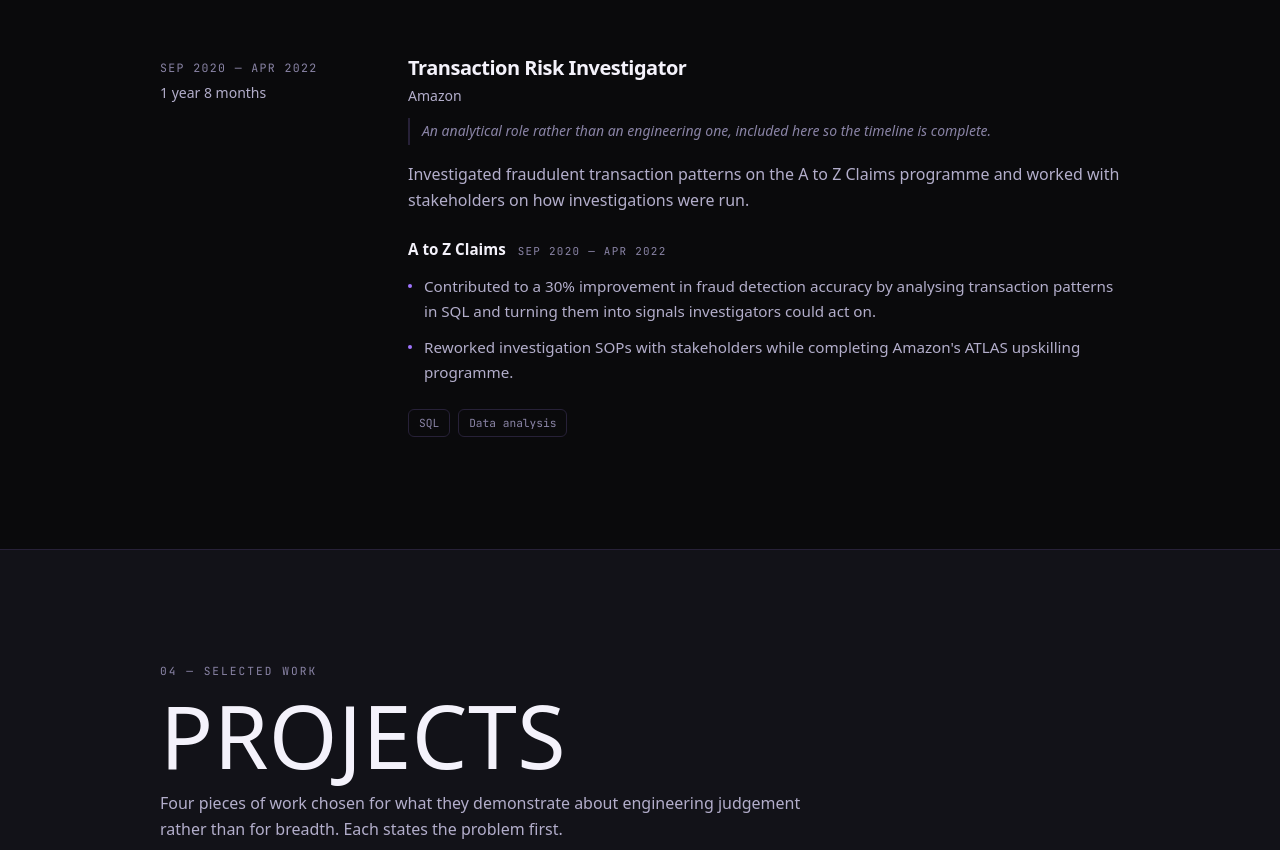
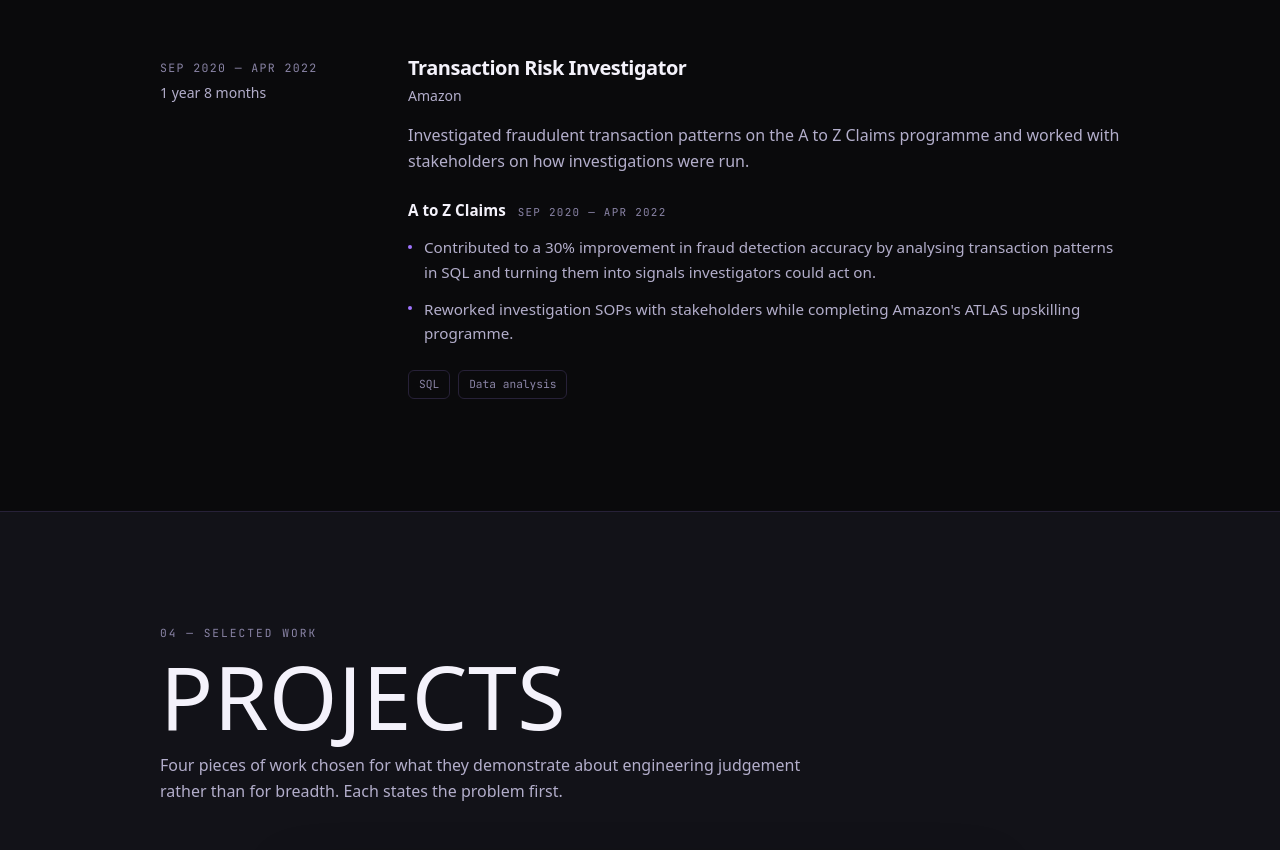
Before and after one commit to VijayPuttarevaiah/portfolio, a Next.js app: page / in a window 1280 px wide. Shown: the part 6991-7841 px from the top of the page. Built offline with nearby package versions, Linux system fonts and the light colour scheme; no server answers; a web font is replaced by a local one.

Commit message:
Describe the Amazon role by what it was

```diff
--- a/src/content/resume.ts
+++ b/src/content/resume.ts
@@ -165,7 +165,6 @@
     period: "Sep 2020 — Apr 2022",
     duration: "1 year 8 months",
     location: "Bengaluru, India",
-    note: "An analytical role rather than an engineering one, included here so the timeline is complete.",
     context:
       "Investigated fraudulent transaction patterns on the A to Z Claims programme and worked with stakeholders on how investigations were run.",
     engagements: [
@@ -548,9 +547,10 @@
 ];
 
 /**
- * PROFESSIONAL TRACK. Amazon carries an explicit qualifier: it was an
- * analytical role, not an engineering one, and the site must never imply
- * otherwise. The final stop is a TARGET, not a secured role.
+ * PROFESSIONAL TRACK. Each stop is described by what the work actually was —
+ * Amazon reads as the SQL fraud and risk analysis it was, stated plainly rather
+ * than qualified against engineering. The title and the summary carry that on
+ * their own, so no disclaimer is needed.
  */
 export const professionalJourney: JourneyStop[] = [
   {
@@ -563,7 +563,6 @@
     period: "Sep 2020 — Apr 2022 · 1 yr 8 mo",
     summary:
       "SQL-driven fraud pattern analysis on the A to Z Claims programme, contributing to a 30% improvement in detection accuracy. Completed Amazon's ATLAS technical upskilling programme along the way.",
-    note: "An analytical role, not an engineering one.",
   },
   {
     year: "2022",
```
